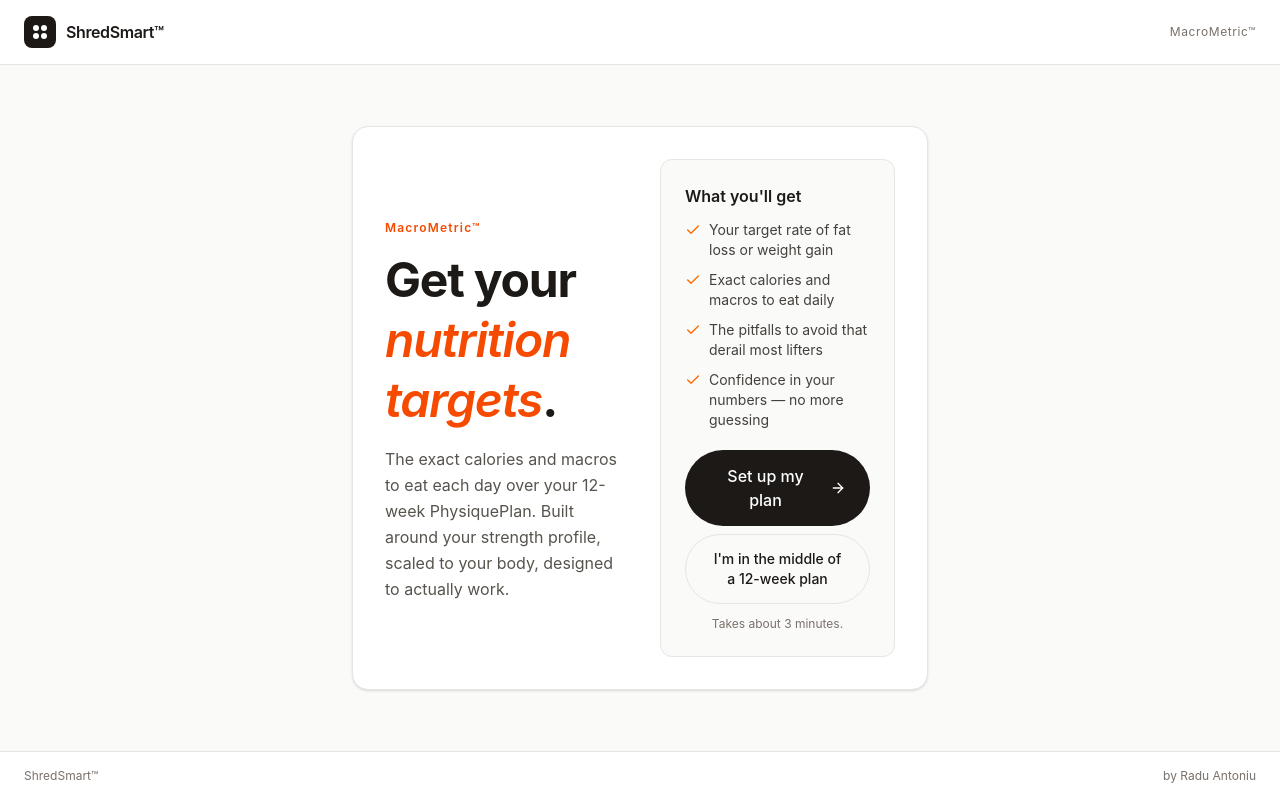
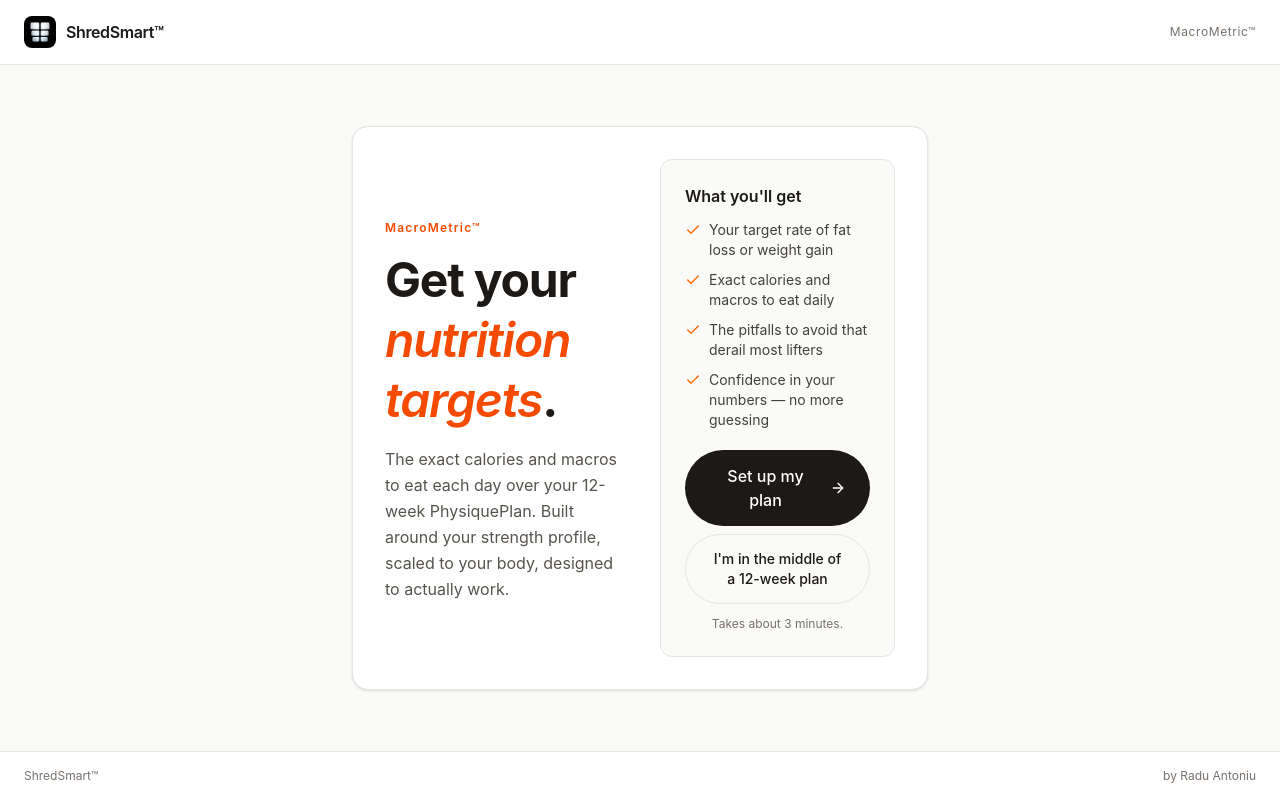
Before and after one commit to raduantoniu/macrometric, a React (Vite) app: page / in a window 1280 px wide. Built offline with nearby package versions, Linux system fonts and the light colour scheme.

Commit message:
Show ShredSmart logo in header

```diff
--- a/src/App.jsx
+++ b/src/App.jsx
@@ -495,19 +495,30 @@ const Container = ({ children }) => (
   </div>
 );
 
-const Logo = ({ size = 32 }) => (
-  <div
-    className="rounded-lg bg-stone-900 flex items-center justify-center"
-    style={{ width: size, height: size }}
-  >
-    <div className="grid grid-cols-2 gap-0.5">
-      <div className="w-1.5 h-1.5 bg-white rounded-sm"></div>
-      <div className="w-1.5 h-1.5 bg-white rounded-sm"></div>
-      <div className="w-1.5 h-1.5 bg-white rounded-sm"></div>
-      <div className="w-1.5 h-1.5 bg-white rounded-sm"></div>
+const LOGO_URL = '/logo.png';
+
+const Logo = ({ size = 32 }) => {
+  if (LOGO_URL) {
+    return (
+      <img
+        src={LOGO_URL}
+        alt="ShredSmart logo"
+        width={size}
+        height={size}
+        className="rounded-lg"
+        style={{ width: size, height: size }}
+      />
+    );
+  }
+  return (
+    <div
+      className="rounded-lg bg-stone-200 border border-stone-300 flex items-center justify-center"
+      style={{ width: size, height: size }}
+    >
+      <span className="text-stone-400 text-[10px] font-medium">LOGO</span>
     </div>
-  </div>
-);
+  );
+};
 
 const Header = () => (
   <header className="w-full px-6 py-4 flex items-center justify-between border-b border-stone-200 bg-white">
```
